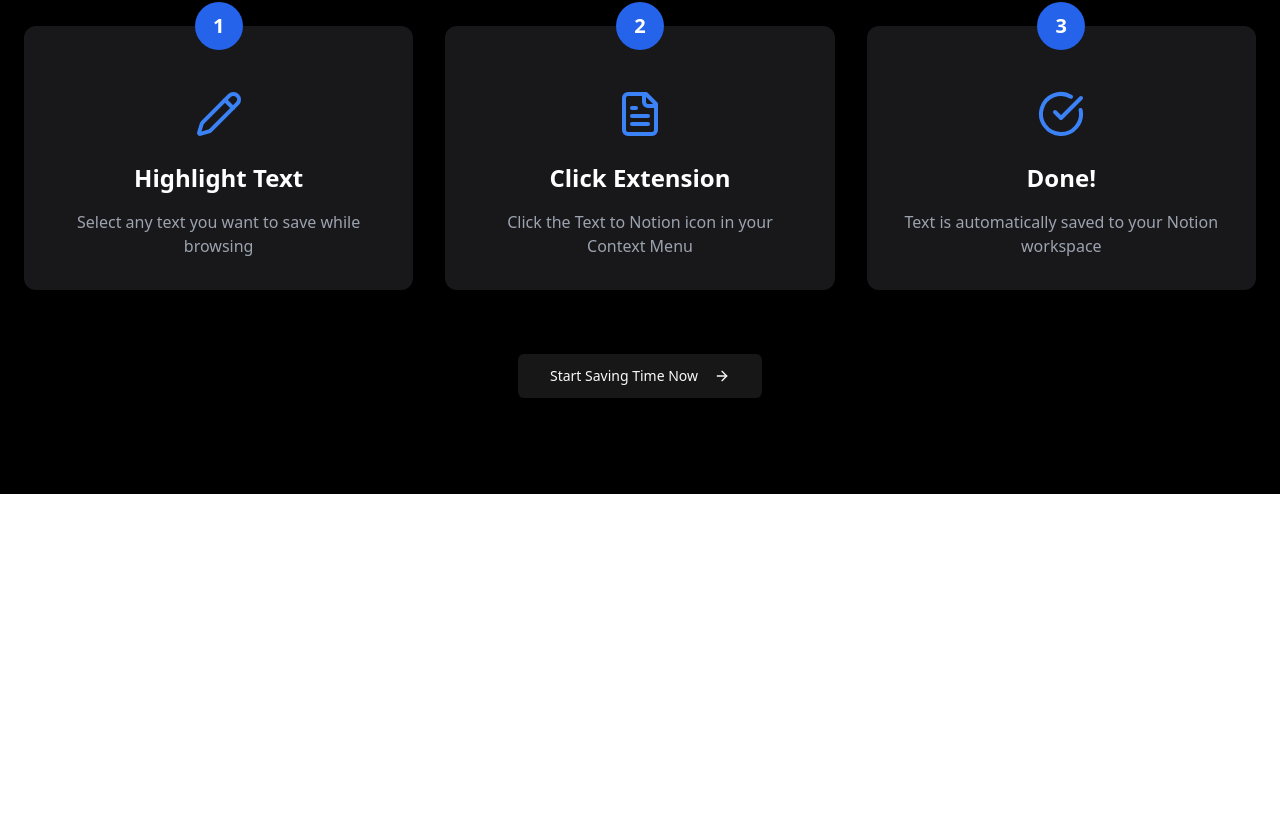
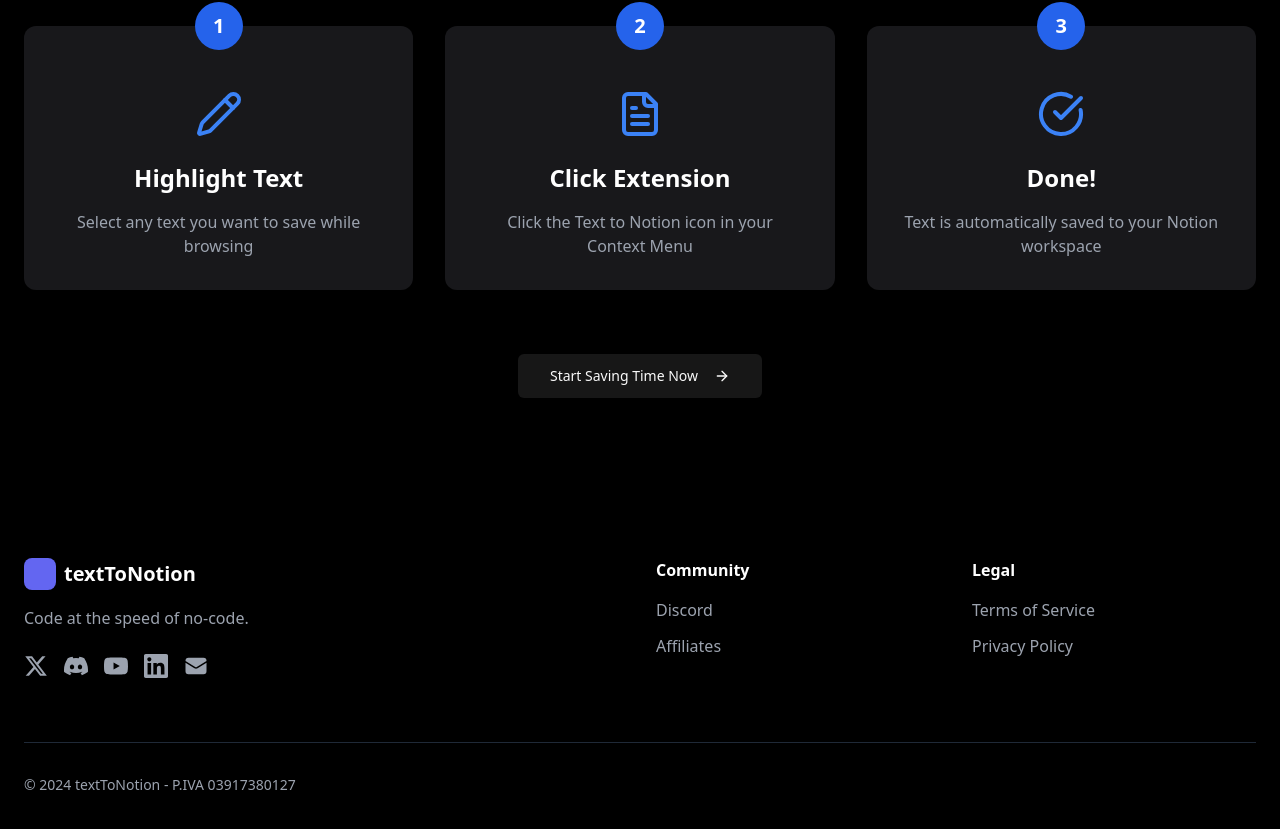
Before and after one commit to SnehalSrivastava27/text2Notion_frontend, a React (Vite) app in the folder chrome/: page / in a window 1280 px wide. Shown: the part 944-1773 px from the top of the page. Before the commit the page ends 1438 px from the top, so only its background shows below. Built offline with nearby package versions, Linux system fonts and the light colour scheme.

Commit message:
Footer Added

```diff
--- a/chrome/src/App.jsx
+++ b/chrome/src/App.jsx
@@ -2,13 +2,18 @@
 import { Navbar } from "./components/Navbar";
 import { Hero } from "./components/Hero";
 import { Usage } from "./components/Usage";
+import { Footer } from "./components/Footer";
+import { BrowserRouter, Route, Link } from 'react-router-dom'
 
 export default function App() {
   return (
+    <BrowserRouter>
   <Fragment>
     <Navbar></Navbar>
     <Hero></Hero>
     <Usage></Usage>
+    <Footer></Footer>
   </Fragment>
+  </BrowserRouter>
   )
 }
--- /dev/null
+++ b/chrome/src/components/Footer.jsx
@@ -0,0 +1,65 @@
+import { Link } from "react-router-dom"
+export const Footer=()=>{
+    return(
+      <footer className="bg-black text-white py-16">
+      <div className="max-w-7xl mx-auto px-6">
+        <div className="grid grid-cols-1 md:grid-cols-4 gap-8">
+          {/* Logo and Social Links */}
+          <div className="col-span-2">
+            <Link href="/" className="flex items-center gap-2 mb-4">
+              <div className="w-8 h-8 bg-indigo-500 rounded-lg" />
+              <span className="text-xl font-semibold">textToNotion</span>
+            </Link>
+            <p className="text-gray-400 mb-6">Code at the speed of no-code.</p>
+            <div className="flex gap-4">
+              {[
+                { icon: "twitter", href: "#" },
+                { icon: "discord", href: "#" },
+                { icon: "youtube", href: "#" },
+                { icon: "linkedin", href: "#" },
+                { icon: "mail", href: "#" },
+              ].map((social) => (
+                <Link
+                  key={social.icon}
+                  href={social.href}
+                  className="text-gray-400 hover:text-white transition-colors"
+                >
+                  <span className="sr-only">{social.icon}</span>
+                  {social.icon === "twitter" && <svg viewBox="0 0 24 24" className="w-6 h-6" fill="currentColor"><path d="M18.244 2.25h3.308l-7.227 8.26 8.502 11.24H16.17l-5.214-6.817L4.99 21.75H1.68l7.73-8.835L1.254 2.25H8.08l4.713 6.231zm-1.161 17.52h1.833L7.084 4.126H5.117z"/></svg>}
+                  {social.icon === "discord" && <svg viewBox="0 0 24 24" className="w-6 h-6" fill="currentColor"><path d="M20.317 4.37a19.791 19.791 0 0 0-4.885-1.515a.074.074 0 0 0-.079.037c-.21.375-.444.864-.608 1.25a18.27 18.27 0 0 0-5.487 0a12.64 12.64 0 0 0-.617-1.25a.077.077 0 0 0-.079-.037A19.736 19.736 0 0 0 3.677 4.37a.07.07 0 0 0-.032.027C.533 9.046-.32 13.58.099 18.057a.082.082 0 0 0 .031.057a19.9 19.9 0 0 0 5.993 3.03a.078.078 0 0 0 .084-.028a14.09 14.09 0 0 0 1.226-1.994a.076.076 0 0 0-.041-.106a13.107 13.107 0 0 1-1.872-.892a.077.077 0 0 1-.008-.128a10.2 10.2 0 0 0 .372-.292a.074.074 0 0 1 .077-.01c3.928 1.793 8.18 1.793 12.062 0a.074.074 0 0 1 .078.01c.12.098.246.198.373.292a.077.077 0 0 1-.006.127a12.299 12.299 0 0 1-1.873.892a.077.077 0 0 0-.041.107c.36.698.772 1.362 1.225 1.993a.076.076 0 0 0 .084.028a19.839 19.839 0 0 0 6.002-3.03a.077.077 0 0 0 .032-.054c.5-5.177-.838-9.674-3.549-13.66a.061.061 0 0 0-.031-.03zM8.02 15.33c-1.183 0-2.157-1.085-2.157-2.419c0-1.333.956-2.419 2.157-2.419c1.21 0 2.176 1.096 2.157 2.42c0 1.333-.956 2.418-2.157 2.418zm7.975 0c-1.183 0-2.157-1.085-2.157-2.419c0-1.333.955-2.419 2.157-2.419c1.21 0 2.176 1.096 2.157 2.42c0 1.333-.946 2.418-2.157 2.418z"/></svg>}
+                  {social.icon === "youtube" && <svg viewBox="0 0 24 24" className="w-6 h-6" fill="currentColor"><path d="M23.498 6.186a3.016 3.016 0 0 0-2.122-2.136C19.505 3.545 12 3.545 12 3.545s-7.505 0-9.377.505A3.017 3.017 0 0 0 .502 6.186C0 8.07 0 12 0 12s0 3.93.502 5.814a3.016 3.016 0 0 0 2.122 2.136c1.871.505 9.376.505 9.376.505s7.505 0 9.377-.505a3.015 3.015 0 0 0 2.122-2.136C24 15.93 24 12 24 12s0-3.93-.502-5.814zM9.545 15.568V8.432L15.818 12l-6.273 3.568z"/></svg>}
+                  {social.icon === "linkedin" && <svg viewBox="0 0 24 24" className="w-6 h-6" fill="currentColor"><path d="M20.447 20.452h-3.554v-5.569c0-1.328-.027-3.037-1.852-3.037-1.853 0-2.136 1.445-2.136 2.939v5.667H9.351V9h3.414v1.561h.046c.477-.9 1.637-1.85 3.37-1.85 3.601 0 4.267 2.37 4.267 5.455v6.286zM5.337 7.433c-1.144 0-2.063-.926-2.063-2.065 0-1.138.92-2.063 2.063-2.063 1.14 0 2.064.925 2.064 2.063 0 1.139-.925 2.065-2.064 2.065zm1.782 13.019H3.555V9h3.564v11.452zM22.225 0H1.771C.792 0 0 .774 0 1.729v20.542C0 23.227.792 24 1.771 24h20.451C23.2 24 24 23.227 24 22.271V1.729C24 .774 23.2 0 22.222 0h.003z"/></svg>}
+                  {social.icon === "mail" && <svg viewBox="0 0 24 24" className="w-6 h-6" fill="currentColor"><path d="M1.5 8.67v8.58a3 3 0 003 3h15a3 3 0 003-3V8.67l-8.928 5.493a3 3 0 01-3.144 0L1.5 8.67z"/><path d="M22.5 6.908V6.75a3 3 0 00-3-3h-15a3 3 0 00-3 3v.158l9.714 5.978a1.5 1.5 0 001.572 0L22.5 6.908z"/></svg>}
+                </Link>
+              ))}
+            </div>
+          </div>
+
+          {/* Community Links */}
+          <div>
+            <h3 className="font-semibold mb-4">Community</h3>
+            <ul className="space-y-3">
+              <li><Link href="#" className="text-gray-400 hover:text-white transition-colors">Discord</Link></li>
+              <li><Link href="#" className="text-gray-400 hover:text-white transition-colors">Affiliates</Link></li>
+            </ul>
+          </div>
+
+          {/* Legal Links */}
+          <div>
+            <h3 className="font-semibold mb-4">Legal</h3>
+            <ul className="space-y-3">
+              <li><Link href="#" className="text-gray-400 hover:text-white transition-colors">Terms of Service</Link></li>
+              <li><Link href="#" className="text-gray-400 hover:text-white transition-colors">Privacy Policy</Link></li>
+            </ul>
+          </div>
+        </div>
+
+        <div className="mt-16 pt-8 border-t border-gray-800">
+          <p className="text-gray-400 text-sm">
+            © 2024 textToNotion - P.IVA 03917380127
+          </p>
+        </div>
+      </div>
+    </footer>
+    )
+}
```
